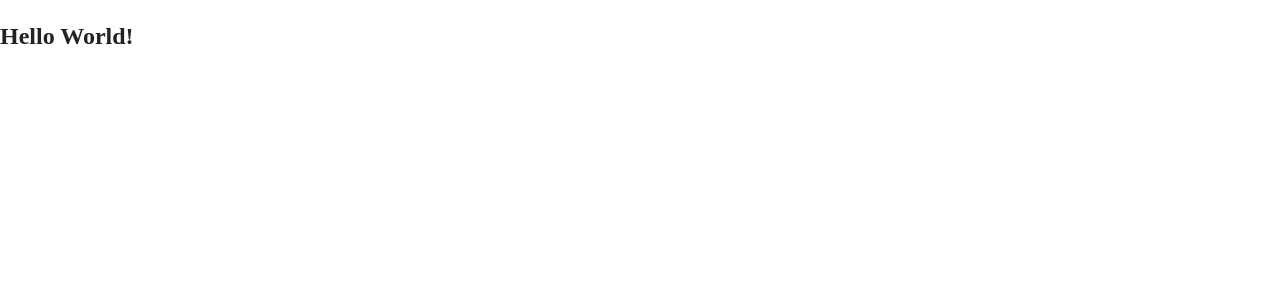
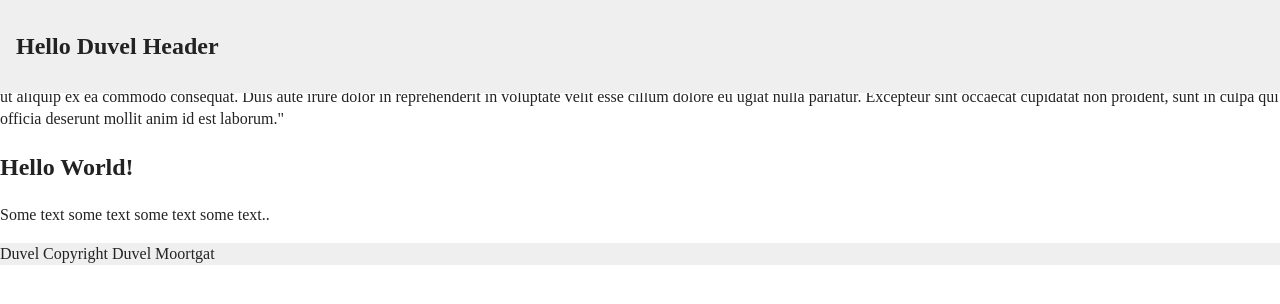
Before and after one commit to JustinGaravel/duvel-page, a website: page index.html in a window 1280 px wide. Drawn offline with Linux system fonts and the light colour scheme.

Commit message:
boilerplate to start project set up with browser-sync

```diff
--- /dev/null
+++ b/conf/browser-sync.js
@@ -0,0 +1,3 @@
+browserSync({
+  files: "/css/style.css"
+});
--- a/css/main.css
+++ b/css/main.css
@@ -98,8 +98,17 @@
    ========================================================================== */
 
 
+.header {
+    width: 100vw;
+    top: 0;
+    position: fixed;
+    padding: 10px 16px;
+    background: #efefef;
+}
 
-
+.footer {
+    background: #efefef;
+}
 
 
 
--- a/index.html
+++ b/index.html
@@ -20,7 +20,30 @@
     <![endif]-->
 
     <!-- Add your site or application content here -->
+    <div class="header">
+      <h2>Hello Duvel Header</h2>
+    </div>
+
+    <div class="hero-section">
+      <h3>Header</h3>
+      <p>"Lorem ipsum dolor sit amet, consectetur adipiscing elit, sed do eiusmod tempor
+      incididunt ut labore et dolore magna aliqua. Ut enim ad minim veniam, quis
+      nostrud exercitation ullamco laboris nisi ut aliquip ex ea commodo consequat.
+      Duis aute irure dolor in reprehenderit in voluptate velit esse cillum dolore eu
+      ugiat nulla pariatur. Excepteur sint occaecat cupidatat non proident, sunt in culpa
+      qui officia deserunt mollit anim id est laborum."</p>
+    </div>
+
+    <div class="middle-section">
       <h2>Hello World!</h2>
+      <p>Some text some text some text some text..</p>
+    </div>
+
+
+    <div class="footer">
+      Duvel Copyright Duvel Moortgat
+    </div>
+
     <script src="js/plugins.js"></script>
     <script src="js/main.js"></script>
 
--- a/js/main.js
+++ b/js/main.js
@@ -0,0 +1 @@
+console.log('main.js loaded...');
--- a/package.json
+++ b/package.json
@@ -9,7 +9,7 @@
     "html5-boilerplate": "^6.0.1"
   },
   "scripts": {
-    "start": "browser-sync start --server --files 'css/*.css'"
+    "start": "browser-sync start --server --files ['*/index.html', 'js/*.js' 'css/*.css']"
   },
   "devDependencies": {}
 }
```
Also changed, not shown: styles.css (deleted). Lines whose indentation alone changed are shown as unchanged.
